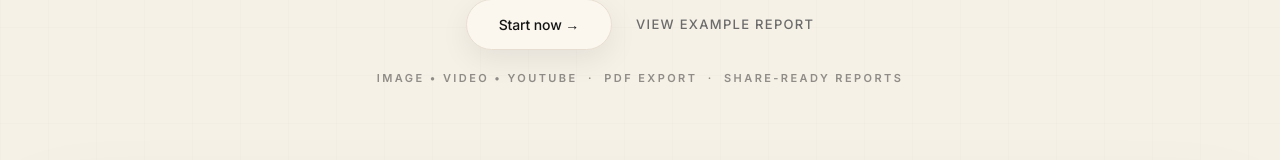
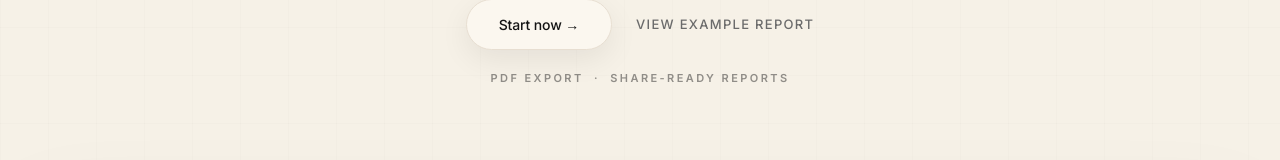
Before and after one commit to popvisly/visual-decompiler, a Next.js app: page / in a window 1280 px wide. Shown: the part 405-565 px from the top of the page. Built offline with nearby package versions, Linux system fonts and the light colour scheme; no server answers.

Commit message:
feat: remove legacy video and youtube references from hero section

```diff
--- a/src/components/marketing/Hero.tsx
+++ b/src/components/marketing/Hero.tsx
@@ -81,7 +81,7 @@ export default function Hero({ headline, subhead, ctaPrimary, ctaSecondary, stag
 
                 {/* Proof line (print-ad style) */}
                 <div className="text-[10px] md:text-[11px] font-semibold uppercase tracking-[0.22em] text-[#141414]/45 mb-10">
-                    Image • Video • YouTube&nbsp;&nbsp;·&nbsp;&nbsp;PDF export&nbsp;&nbsp;·&nbsp;&nbsp;Share-ready reports
+                    PDF export&nbsp;&nbsp;·&nbsp;&nbsp;Share-ready reports
                 </div>
 
                 {/* Hero Node Graph Visualization */}
```
